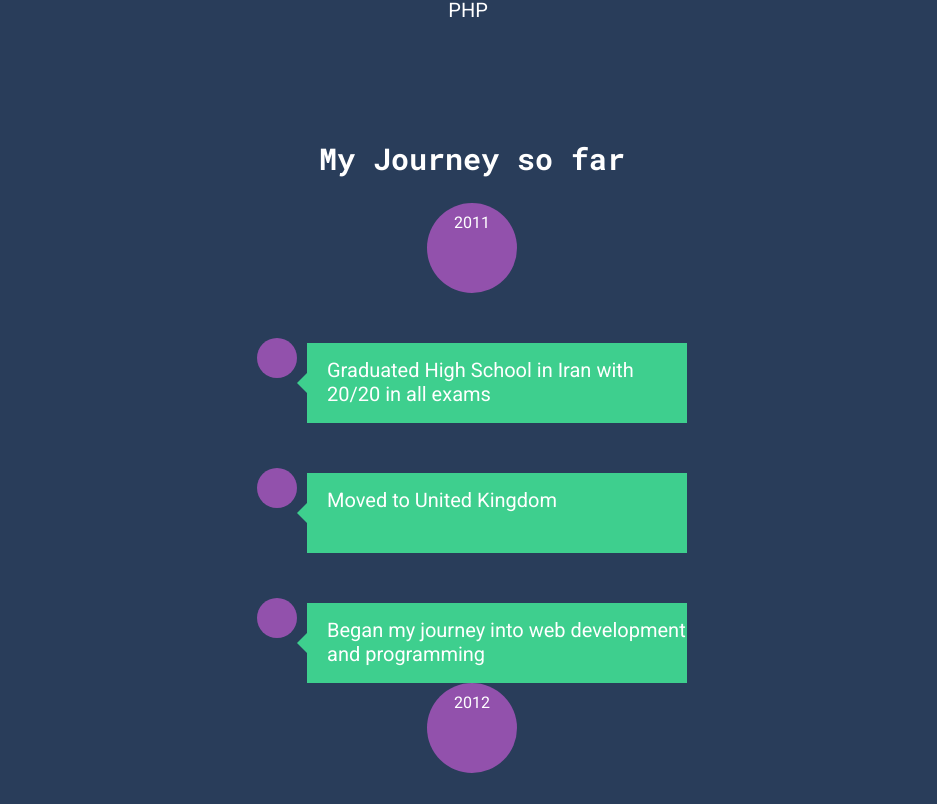
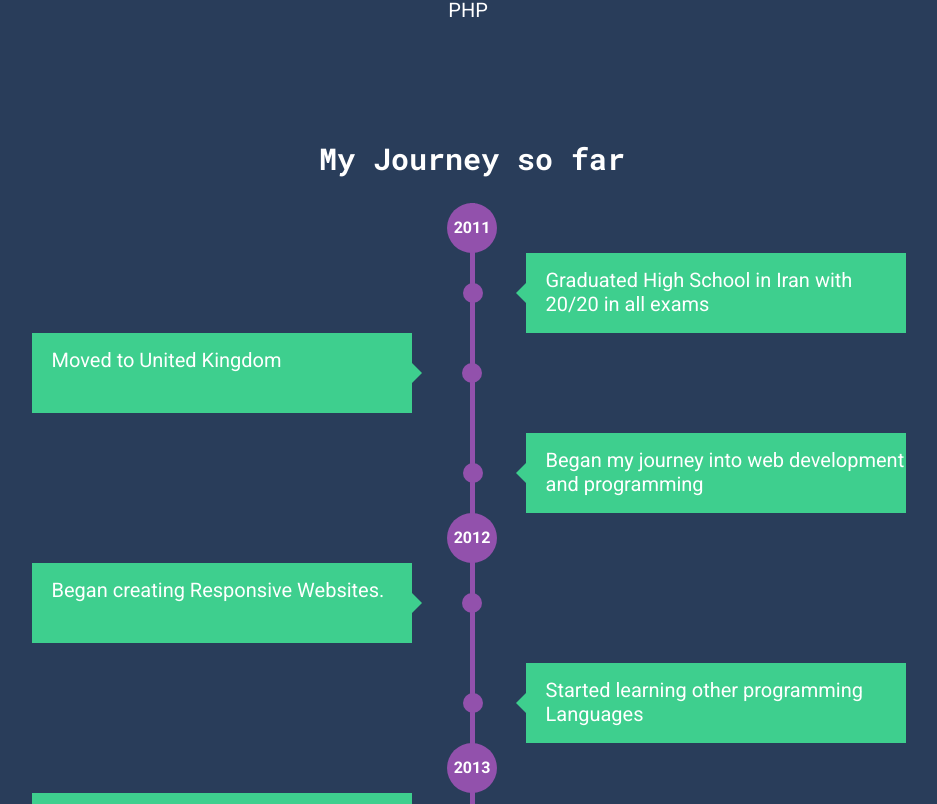
Before and after one commit to amir-bio/amirha.com-2020, a React (Create React App) app: page / in a window 1280 px wide. Shown: the part 1076-1880 px from the top of the page, without its empty margins (168-1105 px from the left). Built offline with nearby package versions, Linux system fonts and the light colour scheme.

Commit message:
Fully implement timeline component, before adding proper fading animation

```diff
--- a/src/App.css
+++ b/src/App.css
@@ -111,30 +111,24 @@ h2 {
   text-align: center;
 }
 
-#timeline-container {
-  display: flex;
-  align-items: center;
-  flex-direction: column;
-}
-
-.big-circle {
-  padding: 10px;
-  margin: auto;
-  border-radius: 50%;
-  width: 70px;
-  height: 70px;
-  background-color: #9251ac;
-}
-
-.small-circle {
-  padding: 10px;
-  margin: auto;
-  border-radius: 50%;
-  width: 20px;
-  height: 20px;
-  background-color: #9251ac;
-}
-
 #copyright {
   text-align: center;
 }
+
+@keyframes slideInFromLeft {
+  0% {
+    transform: translateX(-100%);
+  }
+  100% {
+    transform: translateX(0);
+  }
+}
+
+@keyframes slideInFromRight {
+  0% {
+    transform: translateX(100%);
+  }
+  100% {
+    transform: translateX(0);
+  }
+}
--- a/src/components/Timeline/index.js
+++ b/src/components/Timeline/index.js
@@ -2,6 +2,27 @@ import React from 'react'
 
 const lightGreen = '#3ECF8E'
 const purple = '#9251ac'
+
+const timelineStyle = {
+  textAlign: 'center'
+}
+//tODO
+// parent of odd divs
+// margin-right: 50PX;
+// margin-left: -50px;
+// min-width: 20px; to small circle to ensure oddines don't collapse
+const timelineContainerOuterStyle = {
+  display: 'flex',
+  flexDirection: 'column',
+  width: 5,
+  margin: '20px auto',
+  backgroundColor: purple
+}
+
+const timelineContainerStyle = {
+  display: 'flex',
+  flexDirection: 'column'
+}
 
 const timelineEntryBoxStyle = {
   backgroundColor: lightGreen,
@@ -15,91 +36,145 @@ const timelineEntryBoxStyle = {
   textAlign: 'start'
 }
 
-const arrowRightStyle = {
-  width: 0,
-  height: 0,
-  borderTop: '60px solid transparent',
-  borderBottom: '60px solid transparent',
-  borderLeft: ' 60px solid green'
-}
-const arrowLeftStyle = {
+const triangleBorderStyle = '10px solid ' + lightGreen
+// returns style for arrow, with optional argument that reverse the direction
+const arrowStyle = rightSide => ({
   width: 0,
   height: 0,
   borderTop: '10px solid transparent',
   borderBottom: '10px solid transparent',
-  borderRight: '10px solid ' + lightGreen
+  // if it's on the right side, the arrow should point to the right
+  ...(rightSide
+    ? { borderLeft: triangleBorderStyle }
+    : { borderRight: triangleBorderStyle })
+})
+
+const bigCircleStyle = {
+  backgroundColor: purple,
+  borderRadius: '50%',
+  width: 50,
+  height: 50,
+  lineHeight: '50px',
+  textAlign: 'center',
+  alignSelf: 'center',
+  fontWeight: 'bold'
 }
 
-const bigCircleStyle = {
-  padding: 10,
-  margin: 'auto',
-  borderRadius: '50%',
-  width: 70,
-  height: 70,
-  backgroundColor: purple
-}
-// #timeline {
-//   text-align: center;
-// }
-
-// #timeline-container {
-//   display: flex;
-//   align-items: center;
-//   flex-direction: column;
-// }
-
-const smallCircleStyle = {
-  padding: 10,
-  margin: 'auto',
+const smallCircleStyle = rightSide => ({
   borderRadius: '50%',
   width: 20,
+  minWidth: 20, //required to ensure left side circle don't have width of 0
   height: 20,
-  backgroundColor: purple
-}
-const timelineEntry = (text, direction) => (
-  <div style={{ display: 'flex' }}>
-    <div style={smallCircleStyle}></div>
+  backgroundColor: purple,
+  alignSelf: 'center',
+
+  // these values were derived by experimentation
+  ...(rightSide
+    ? { marginLeft: 40, marginRight: -12 }
+    : { marginLeft: -7, marginRight: 40 })
+})
+
+const TimelineEntry = ({ text, rightSide }) => (
+  <div
+    style={{
+      display: 'flex',
+      ...(rightSide
+        ? { margin: '0px 50px 20px 0', flexDirection: 'row-reverse' }
+        : { margin: '0px auto' })
+    }}
+  >
+    <div style={smallCircleStyle(rightSide)}></div>
     <div
       style={{
         alignContent: 'centre',
-        marginTop: 50,
         display: 'flex',
         alignItems: 'center',
-        justifyContent: 'center'
+        justifyContent: 'center',
+        marginLeft: -7,
+        // slideInFromLeft and slideInFromRight are defined in App.css
+        ...(rightSide
+          ? {
+              flexDirection: 'row-reverse',
+              animation: '1s ease-out 0s 1 slideInFromLeft'
+            }
+          : { animation: '1s ease-out 0s 1 slideInFromRight' })
       }}
     >
-      <div style={arrowLeftStyle}> </div>
+      <div style={arrowStyle(rightSide)}> </div>
       <div style={timelineEntryBoxStyle}> {text}</div>
     </div>
   </div>
 )
 
-// props.eventsInYear is expected to be an array
-const TimelineEntriesWithinAYear = props => (
-  <>{props.eventsInYear.map(event => timelineEntry(event))}</>
-)
-
-const AllTimelineEntries = props => (
+// eventsInYear is expected to be an array
+const TimelineEntriesWithinAYear = ({ eventsInYear }) => (
+  // every other entry is on the opposite direction
   <>
-    {Object.keys(props.data).map(year => (
-      <>
-        <div style={bigCircleStyle}>{year}</div>
-        <TimelineEntriesWithinAYear eventsInYear={props.data[year]} />
-      </>
+    {eventsInYear.map((event, index) => (
+      <TimelineEntry
+        key={index}
+        text={event.description}
+        rightSide={event.rightSide}
+      />
     ))}
   </>
 )
 
-// The data is passed through props.data which has the following expected format:
-// { year: [events...], year: [events...], ... }
-const Timeline = props => (
-  <div id={props.id}>
-    <h2 className="mono-font">My Journey so far</h2>
-    <div id="timeline-container">
-      {console.log('t1', props.data)}
-      <AllTimelineEntries data={props.data} />
+const AllTimelineEntries = ({ data }) => {
+  const years = Object.keys(data)
+  return (
+    <>
+      {years.map((year, index) => (
+        <div key={index} style={timelineContainerStyle}>
+          <div style={bigCircleStyle}>{year}</div>
+          <TimelineEntriesWithinAYear eventsInYear={data[year]} />
+        </div>
+      ))}
+    </>
+  )
+}
+
+// The data is passed through data which has the following expected format:
+// { year: ["Event description", events...], year: [events...], ... }
+// The data is augmented to indicate which side each event should be on
+// The entries alternate position regardless of the year section they're under
+// This is done at this level as the lower components don't have access to the
+// full list of entries and can't easily find out which side to render the entry on
+// Example of new structure
+// {
+//   "2011": [
+//     {
+//       "description": "Graduated ..",
+//       "rightSide": false
+//     },
+//     ...
+//   ],
+//   ...
+// }
+
+const Timeline = ({ data }) => {
+  let newDataStructure = {}
+  let rightSide = false
+  Object.entries(data).map(([year, events]) => {
+    newDataStructure[year] = []
+    for (const event of data[year]) {
+      // event is a string that describes the event
+      newDataStructure[year].push({
+        description: event,
+        rightSide: rightSide
+      })
+      rightSide = !rightSide // alternate boolean
+    }
+  })
+
+  return (
+    <div style={timelineStyle}>
+      <h2 className="mono-font">My Journey so far</h2>
+      <div id="timeline-container-outer" style={timelineContainerOuterStyle}>
+        <AllTimelineEntries data={newDataStructure} />
+      </div>
     </div>
-  </div>
-)
+  )
+}
 
 export default Timeline
```
